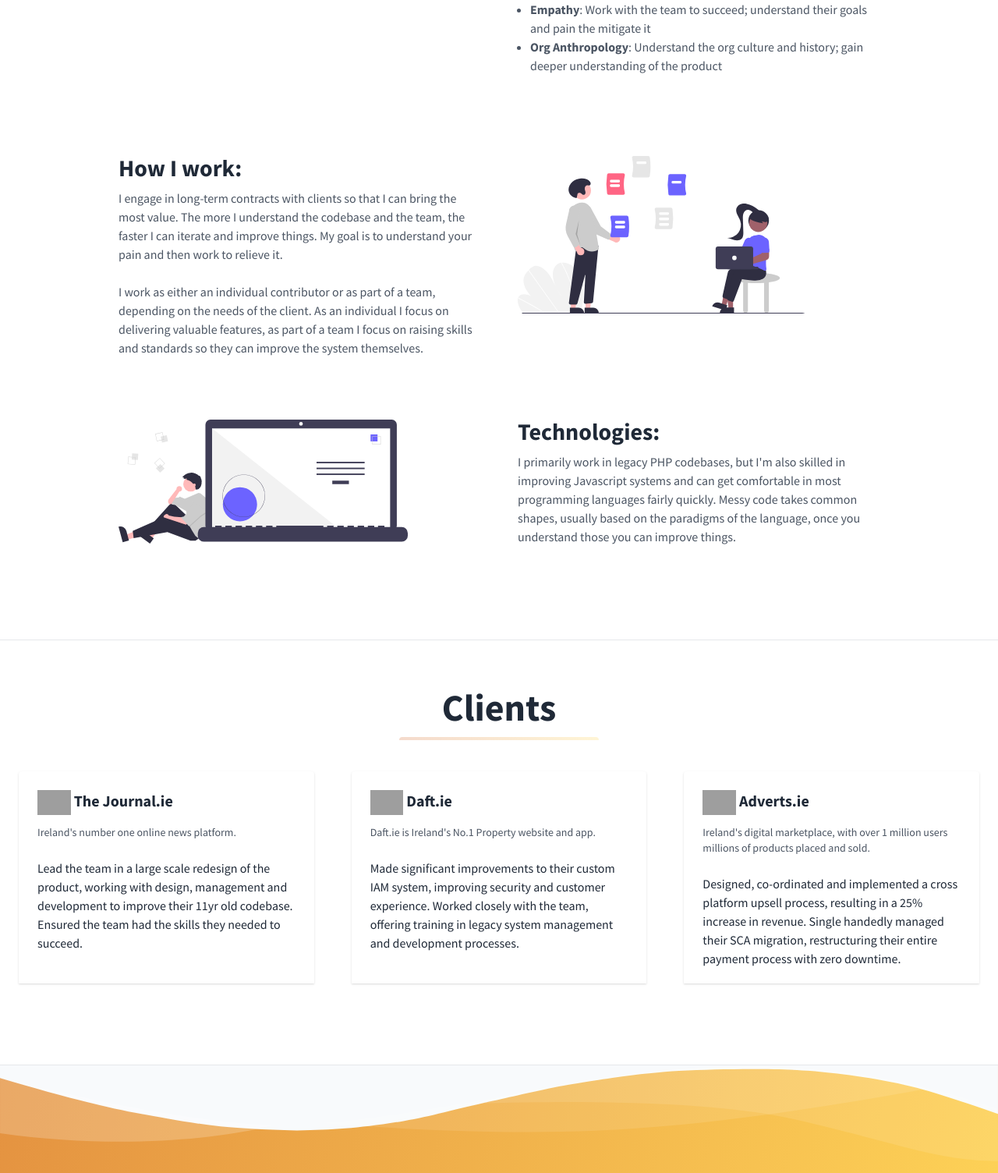
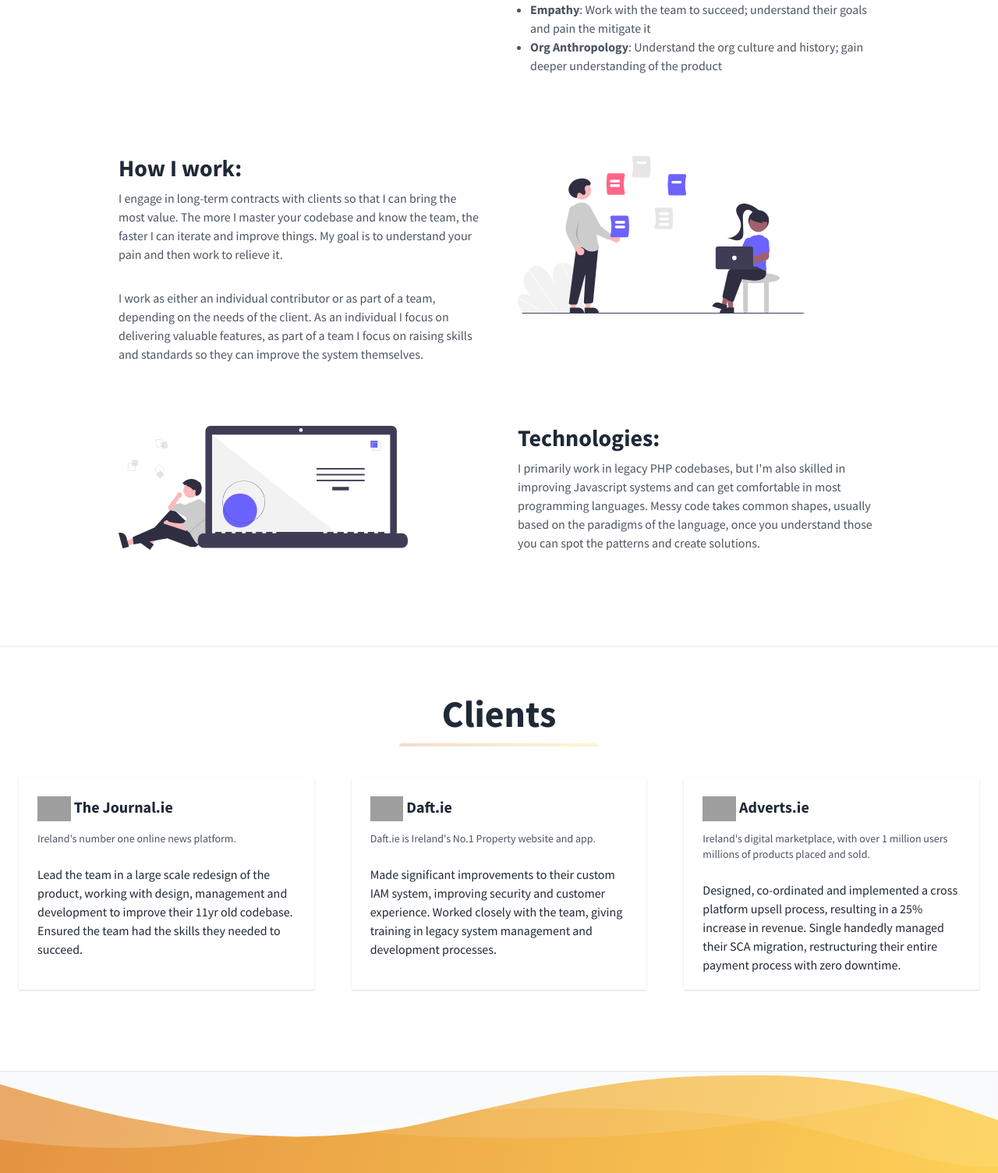
Before and after one commit to barryosull/barryosull.com-lfs, a PHP site: template slim/views/home.php in a window 1280 px wide. Shown: the part 1636-3140 px from the top of the page at 78% size. Run offline with PHP 8.4, Linux system fonts and the light colour scheme; the template is opened without the code that fills it, so the values that code supplies are empty; grey boxes are pictures that could not be loaded.

Commit message:
Tweaking the language a little so it reads better.

```diff
--- a/slim/views/home.php
+++ b/slim/views/home.php
@@ -95,7 +95,9 @@
                         How I work:
                     </h3>
                     <p class="text-gray-600 mb-8">
-                        I engage in long-term contracts with clients so that I can bring the most value. The more I understand the codebase and the team, the faster I can iterate and improve things. My goal is to understand your pain and then work to relieve it.<br><br>
+                        I engage in long-term contracts with clients so that I can bring the most value. The more I master your codebase and know the team, the faster I can iterate and improve things. My goal is to understand your pain and then work to relieve it.
+                    </p>
+                    <p class="text-gray-600 mb-8">
                         I work as either an individual contributor or as part of a team, depending on the needs of the client. As an individual I focus on delivering valuable features, as part of a team I focus on raising skills and standards so they can improve the system themselves.
                     </p>
                 </div>
@@ -114,7 +116,7 @@
                     Technologies:
                 </h3>
                 <p class="text-gray-600 mb-8">
-                    I primarily work in legacy PHP codebases, but I'm also skilled in improving Javascript systems and can get comfortable in most programming languages fairly quickly. Messy code takes common shapes, usually based on the paradigms of the language, once you understand those you can improve things.
+                    I primarily work in legacy PHP codebases, but I'm also skilled in improving Javascript systems and can get comfortable in most programming languages. Messy code takes common shapes, usually based on the paradigms of the language, once you understand those you can spot the patterns and create solutions.
                 </p>
             </div>
         </div>
@@ -155,7 +157,7 @@
                         Daft.ie is Ireland's No.1 Property website and app.
                     </p>
                     <p class="text-gray-800 text-base pt-6  px-6 mb-5">
-                        Made significant improvements to their custom IAM system, improving security and customer experience. Worked closely with the team, offering training in legacy system management and development processes.
+                        Made significant improvements to their custom IAM system, improving security and customer experience. Worked closely with the team, giving training in legacy system management and development processes.
                     </p>
                 </a>
             </div>
```
